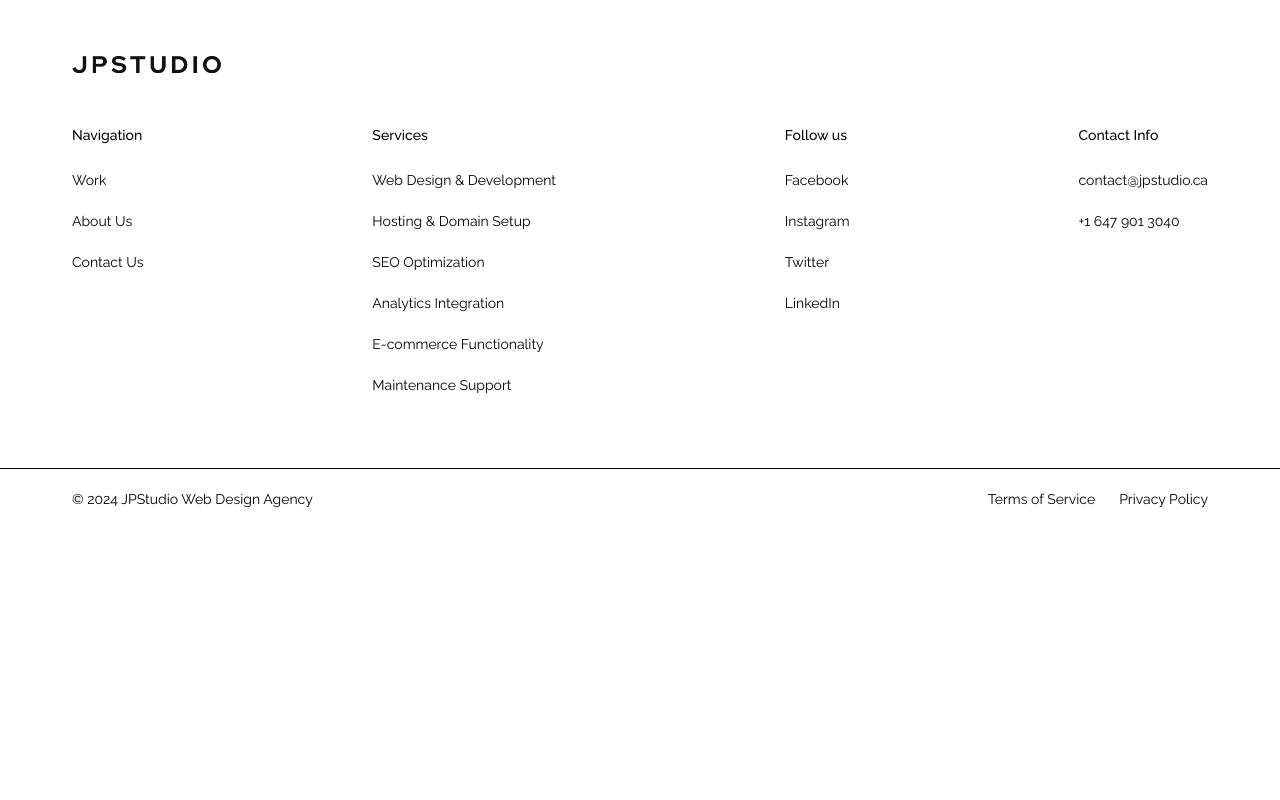
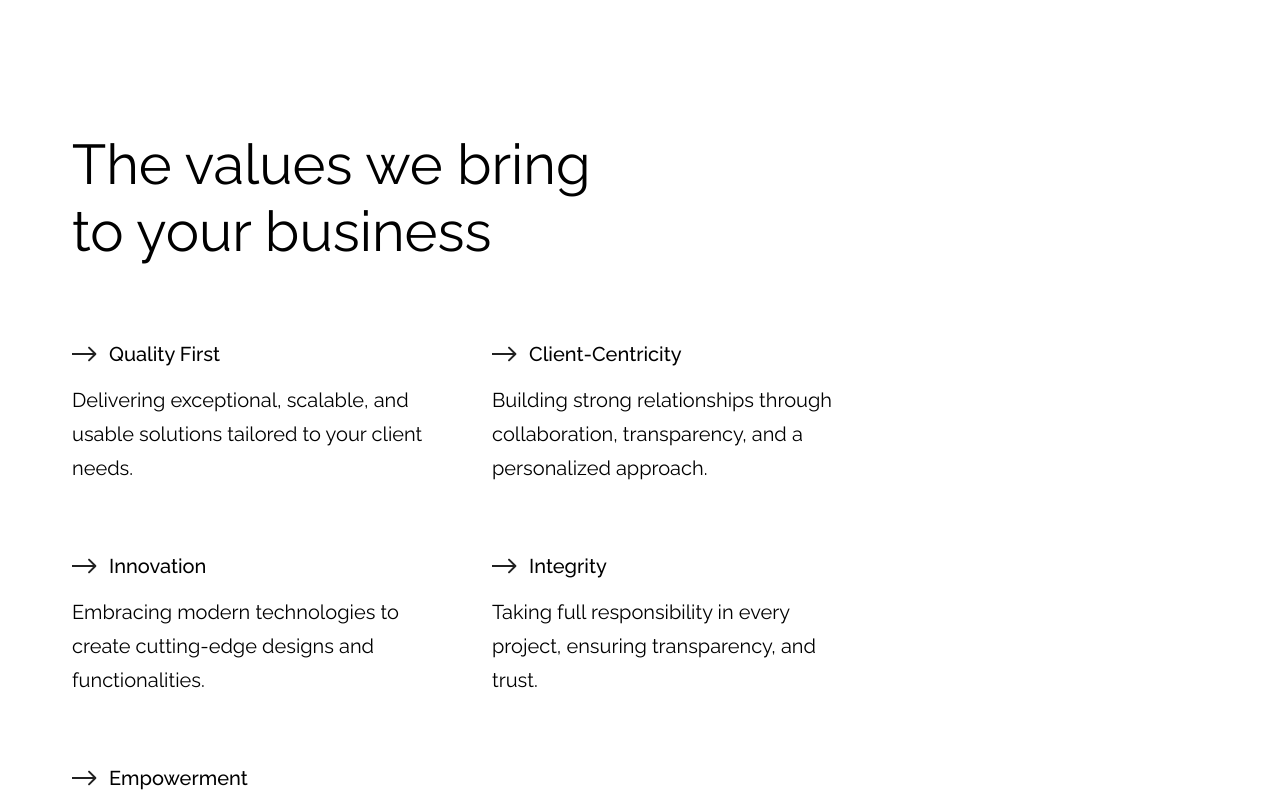
Before and after one commit to joewardperalta/jpstudio, a Next.js app: page /agency in a window 1280 px wide. Shown: the part 2320-3120 px from the top of the page. Before the commit the page ends 2866 px from the top, so only its background shows below. Built offline with nearby package versions, Linux system fonts and the light colour scheme.

Commit message:
Create the agency values section and a json file to store all the information of the agency values

```diff
--- a/app/agency/page.js
+++ b/app/agency/page.js
@@ -3,6 +3,7 @@ import SubTitle from "@/components/SubTitle";
 import Title from "@/components/Title";
 import Wrapper from "@/components/Wrapper";
 import Image from "next/image";
+import values from "@/data/values.json";
 
 export default function page() {
   return (
@@ -29,7 +30,7 @@ export default function page() {
       </section>
 
       <section id="mission-and-vision-section">
-        <div className="mx-auto max-w-[1440px]">
+        <div className="mx-auto max-w-[90rem]">
           <Wrapper>
             {/* Mission */}
             <div className="flex justify-between gap-20 border-b border-black py-17">
@@ -53,6 +54,34 @@ export default function page() {
           </Wrapper>
         </div>
       </section>
+
+      <section id="values-section">
+        <Wrapper>
+          <SectionHeading className="max-w-[34.25rem]">
+            The values we bring to your business
+          </SectionHeading>
+
+          {/* List of agency values */}
+          <div className="flex flex-wrap gap-16" id="agency-values">
+            {values.map((value) => (
+              <div className="max-w-[22.25rem]" key={value.id}>
+                <div className="mb-3 flex gap-3">
+                  <Image
+                    src="/vectors/arrow-right-long.svg"
+                    alt="arrow right icon"
+                    width={25}
+                    height={16}
+                  />
+                  <h3 className="text-xl font-medium capitalize leading-[1.7]">
+                    {value.title}
+                  </h3>
+                </div>
+                <p>{value.description}</p>
+              </div>
+            ))}
+          </div>
+        </Wrapper>
+      </section>
     </main>
   );
 }
--- /dev/null
+++ b/data/values.json
@@ -0,0 +1,27 @@
+[
+  {
+    "id": 0,
+    "title": "Quality First",
+    "description": "Delivering exceptional, scalable, and usable solutions tailored to your client needs."
+  },
+  {
+    "id": 1,
+    "title": "Client-Centricity",
+    "description": "Building strong relationships through collaboration, transparency, and a personalized approach."
+  },
+  {
+    "id": 2,
+    "title": "Innovation",
+    "description": "Embracing modern technologies to create cutting-edge designs and functionalities."
+  },
+  {
+    "id": 3,
+    "title": "Integrity",
+    "description": "Taking full responsibility in every project, ensuring transparency, and trust."
+  },
+  {
+    "id": 4,
+    "title": "Empowerment",
+    "description": "Helping your business grow and succeed in today’s ever-evolving digital world."
+  }
+]
```
